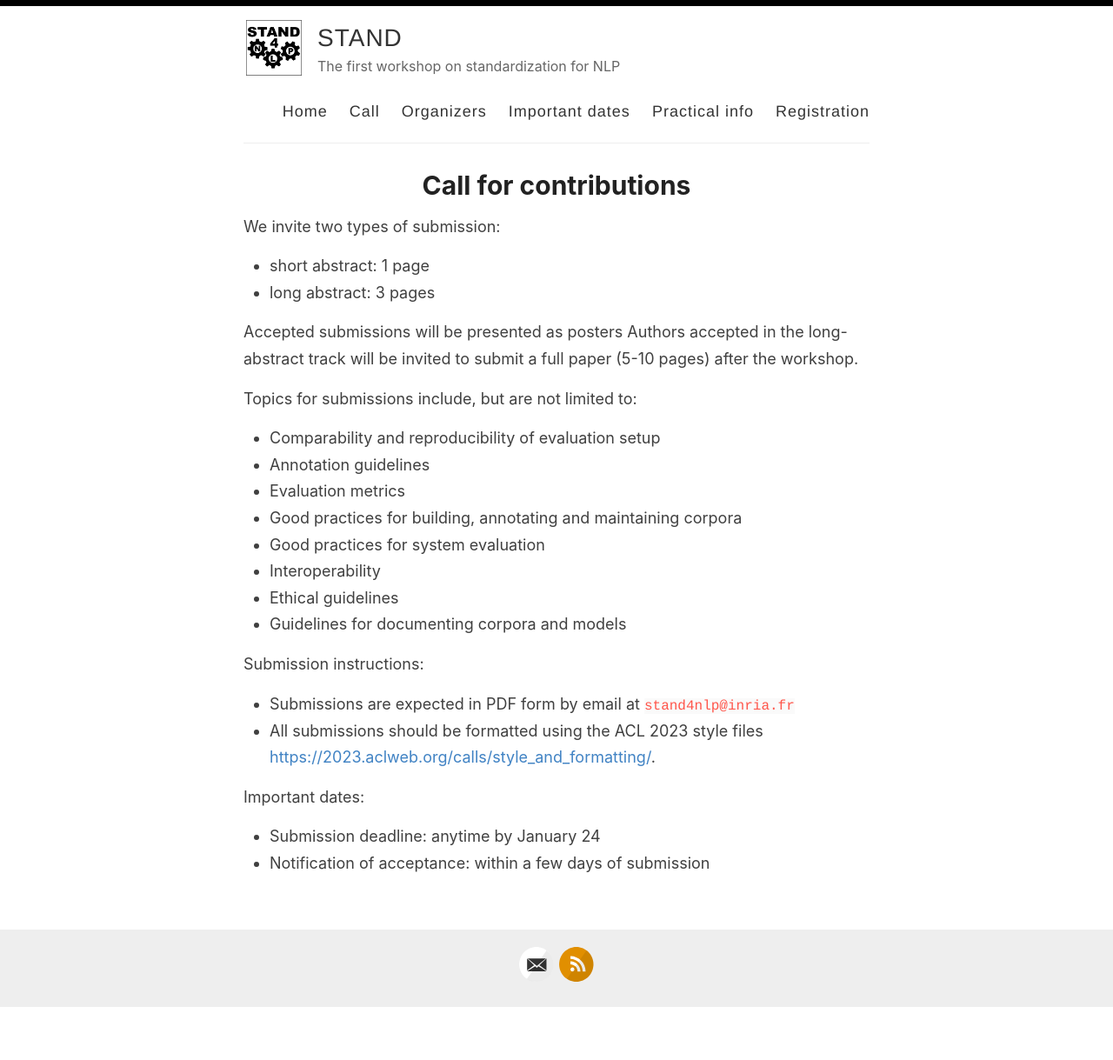
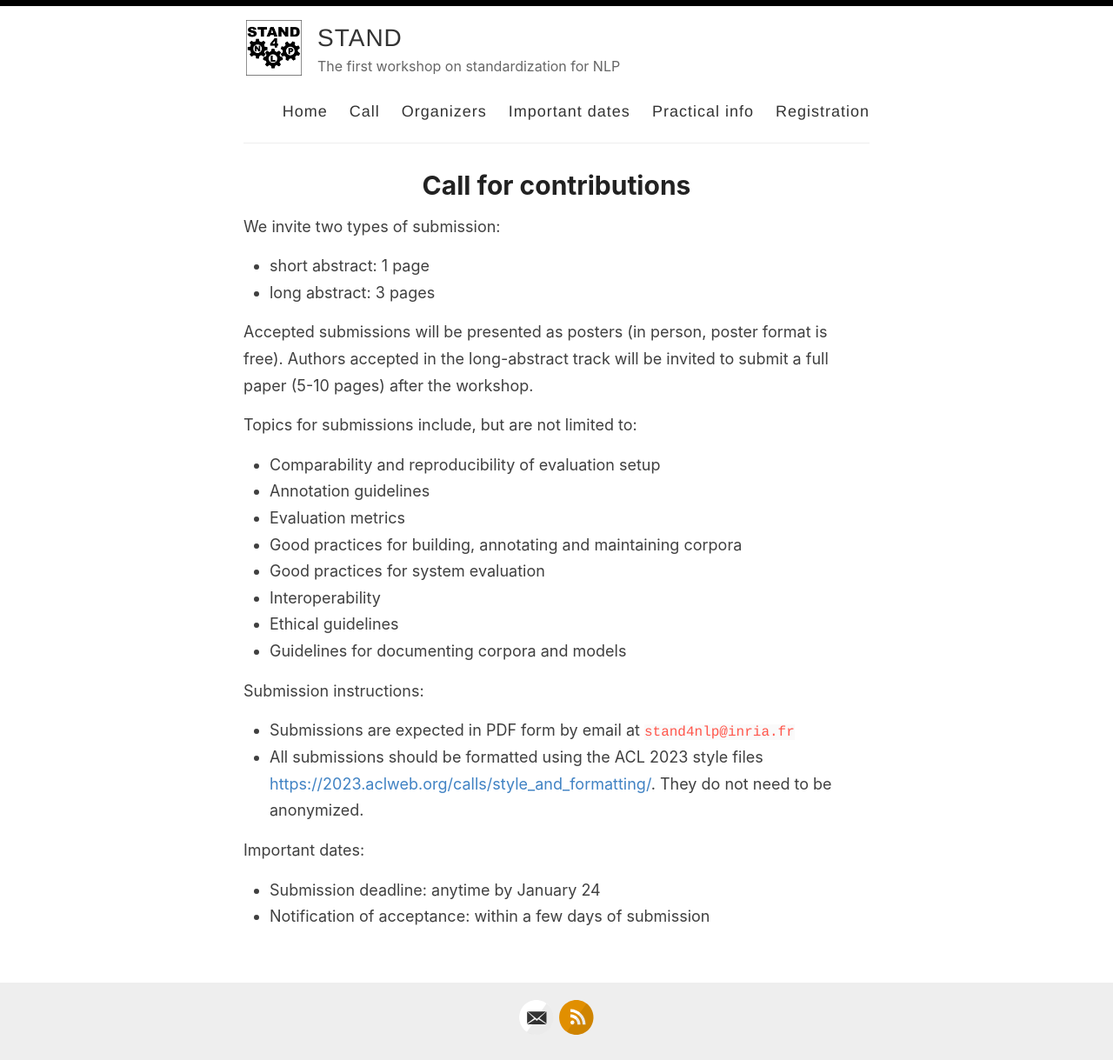
Before and after one commit to stand4nlp/stand4nlp.github.io, a Jekyll site: the page built from _pages/call.md, in a window 1280 px wide. Shown: the whole page at 87% size. Built offline with Jekyll 4.4.1, drawn with Linux system fonts in a browser that asks for light colours; before the commit the page ends 1158 px from its top, so only the background shows below that.

```diff
--- a/_pages/call.md
+++ b/_pages/call.md
@@ -9,7 +9,7 @@ We invite two types of submission:
 * short abstract: 1 page
 * long abstract: 3 pages
 
-Accepted submissions will be presented as posters
+Accepted submissions will be presented as posters (in person, poster format is free).
 Authors accepted in the long-abstract track will be invited to submit a full paper (5-10 pages) after the workshop.
 
 
@@ -28,7 +28,7 @@ Topics for submissions include, but are not limited to:
 Submission instructions:
 
 - Submissions are expected in PDF form by email at `stand4nlp@inria.fr`
-- All submissions should be formatted using the ACL 2023 style files [https://2023.aclweb.org/calls/style_and_formatting/](https://2023.aclweb.org/calls/style_and_formatting/).
+- All submissions should be formatted using the ACL 2023 style files [https://2023.aclweb.org/calls/style_and_formatting/](https://2023.aclweb.org/calls/style_and_formatting/). They do not need to be anonymized.
 
 Important dates:
 
```
